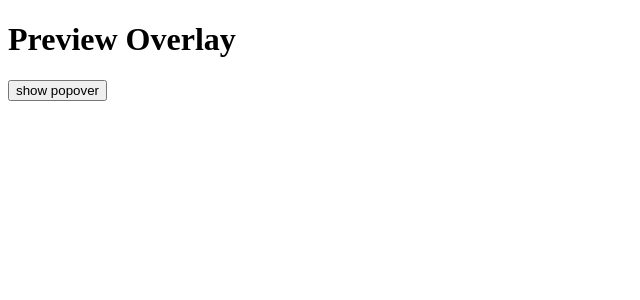
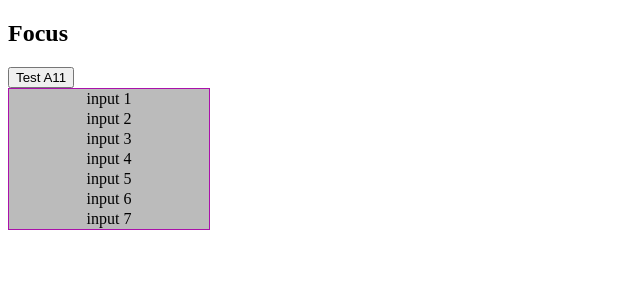
Before and after one commit to Illia-Sokol/angular-cdk, an Angular app: page / in a window 1280 px wide. Shown: the top 300 px of the page, without its empty margins (0-640 px from the left). Built offline with nearby package versions, Linux system fonts and the light colour scheme.

Commit message:
added cdk-focus html

```diff
--- a/src/app/app.component.html
+++ b/src/app/app.component.html
@@ -1,6 +1,10 @@
-<h1>Preview Overlay</h1>
+<!-- <h1>Preview Overlay</h1>
 
 <button appCflDirective [popover]="popover1">show popover</button>
 <app-fl-popover #popover1>
     <h1>Fl Popover</h1>
-</app-fl-popover>
+</app-fl-popover> -->
+
+<h2>Focus</h2>
+
+<cdk-focus></cdk-focus>
--- a/src/app/app.module.ts
+++ b/src/app/app.module.ts
@@ -6,19 +6,23 @@ import 'hammerjs';
 
 import { OverlayModule } from '@angular/cdk/overlay';
 import { PortalModule } from '@angular/cdk/portal';
+import { A11yModule } from '@angular/cdk/a11y';
 import { FilePreviewOverlayComponent } from './file-preview/file-preview-overlay.component';
 
 import { FlPopoverModule } from './fl-popover';
+import { CdkFocusComponent } from './ckd-focus';
 
 @NgModule({
   declarations: [
     AppComponent,
-    FilePreviewOverlayComponent
+    FilePreviewOverlayComponent,
+    CdkFocusComponent
   ],
   imports: [
     BrowserModule,
     OverlayModule,
     PortalModule,
+    A11yModule,
     FlPopoverModule
   ],
   providers: [],
--- /dev/null
+++ b/src/app/ckd-focus/cdk-focus.component.html
@@ -0,0 +1,4 @@
+<button (click)="testA11()" #element>Test A11</button>
+<div role="listbox" tabindex="0">
+    <span *ngFor="let i of inputs" role='option' #child>input {{i}}</span>
+</div>
--- /dev/null
+++ b/src/app/ckd-focus/cdk-focus.component.less
@@ -0,0 +1,19 @@
+:host {
+   div {
+    display: flex;
+    flex-direction: column;
+    width: 200px;
+    border: 1px solid #a1a;
+   }
+
+   span {
+       background: #bbb;
+       text-align: center;
+       border: 1px solid transparent;
+
+       &:focus {
+           border: 1px solid yellow;
+           outline: none;
+       }
+   }
+}
--- a/src/app/ckd-focus/cdk-focus.component.ts
+++ b/src/app/ckd-focus/cdk-focus.component.ts
@@ -2,12 +2,67 @@
 
 // http://www.aisoftwarellc.com/blog/post/angular-component-development-kit-(cdk)/2057
 
-import { Component } from '@angular/core';
+import {
+    Component,
+    AfterViewInit,
+    ViewChildren,
+    QueryList,
+    HostListener,
+    ViewChild,
+    ElementRef
+} from '@angular/core';
+import { FocusTrapFactory, FocusMonitor, ListKeyManager, FocusTrap } from '@angular/cdk/a11y';
 
 @Component({
     selector: 'cdk-focus',
-    template: 'div'
+    templateUrl: './cdk-focus.component.html',
+    styleUrls: ['./cdk-focus.component.less']
 })
 
-export class CdkFocusComponent {
+export class CdkFocusComponent implements AfterViewInit {
+    inputs: Array<number> = [1, 2, 3, 4, 5, 6, 7];
+    keyManager: ListKeyManager<any>;
+
+    @ViewChild('element') element: ElementRef;
+    @ViewChildren('child') elementChild: QueryList<any>;
+
+    constructor(
+        private focusTrap: FocusTrapFactory,
+        private focusMonitor: FocusMonitor
+    ) {}
+
+    ngAfterViewInit() {
+        this.keyManager = new ListKeyManager(this.elementChild);
+        this.keyManager.withVerticalOrientation();
+        this.keyManager.withHorizontalOrientation('ltr');
+        this.keyManager.withWrap();
+    }
+
+    @HostListener('keyup', ['$event'])
+    keyFunc(event) {
+        if (event.keyCode !== 'Tab') {
+            this.keyManager.onKeydown(event);
+            this.focusMonitor.focusVia(this.keyManager.activeItem.nativeElement, 'keyboard');
+            this.keyManager.setNextItemActive();
+        } else {
+            this.keyManager.onKeydown(event);
+            this.keyManager.setNextItemActive();
+        }
+    }
+
+    public testA11() {
+        // this.element.nativeElement.hidden = false;
+        // const focusTrap = this.focusTrap.create(this.element.nativeElement);
+        // const focusTrap = this.focusTrap.create(this.elementChild);
+        // focusTrap.focusInitialElement();
+        // this.keyManager.setFirstItemActive();
+
+        // this.keyManager.setFirstItemActive();
+        // this.keyManager.activeItem;
+
+        const focus: FocusTrap = this.focusTrap.create(this.element.nativeElement);
+        focus.focusInitialElement();
+        this.keyManager.setFirstItemActive();
+        // let focus = new FocusTrapFactory(this.keyManager.activeItem);
+    }
 }
--- /dev/null
+++ b/src/app/ckd-focus/index.ts
@@ -0,0 +1 @@
+export * from './cdk-focus.component';
```
